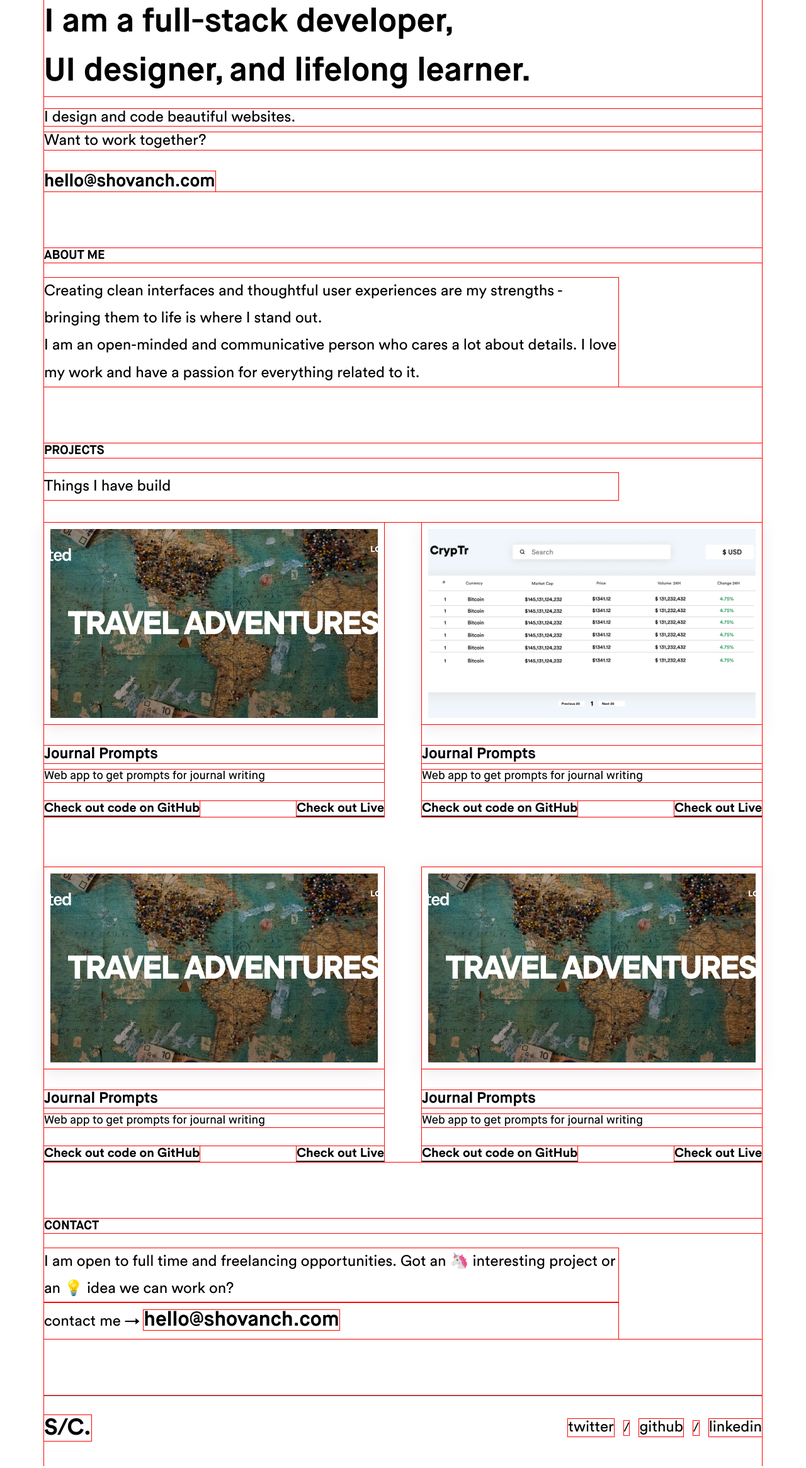
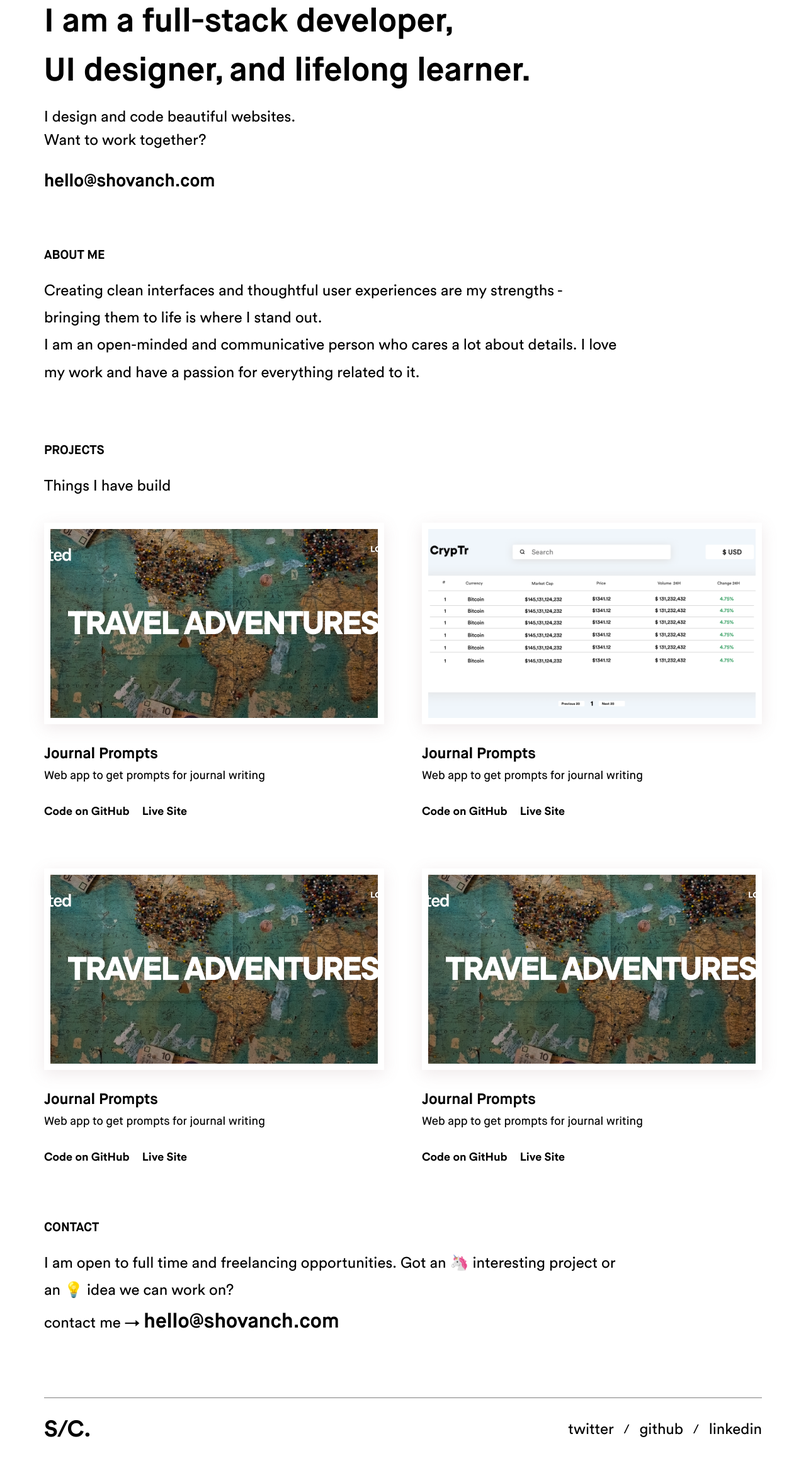
Before and after one commit to shovanch/portfolio, a website: page index.html in a window 1280 px wide. Shown: the part 351-2682 px from the top of the page at 63% size. Drawn offline with Linux system fonts and the light colour scheme.

Commit message:
Remove link borders

```diff
--- a/index.html
+++ b/index.html
@@ -15,82 +15,103 @@
     <div class="container">
       <header class="header">
         <a href="/" class="header__logo">S/C.</a>
-        <a href="" class="header__link">about me</a>
+        <a href="#about-me" class="header__link">about me</a>
         <span class="header__link-span">/</span>
-        <a href="" class="header__link">project</a>
+        <a href="#projects" class="header__link">projects</a>
         <span class="header__link-span">/</span>
-        <a href="" class="header__link">contact</a>
+        <a href="#contact" class="header__link">contact</a>
       </header>
 
       <section class="hero">
         <span class="wave">👋</span>
-        <h1 class="hero__heading">Hi, my name is Shovan</h1>
-        <h1 class="hero__heading hero__sub-heading">I am a full-stack developer,</br>UI designer, and lifelong learner.</h1>
+        <h1 class="hero__heading">Hi, my name is Shovan.</h1>
+        <h1 class="hero__heading hero__sub-heading">
+          I am a full-stack developer, <br />
+          UI designer, and lifelong learner.
+        </h1>
         <p class="hero__text">I design and code beautiful websites.</p>
         <p class="hero__text">Want to work together?</p>
         <a href="" class="hero__email">hello@shovanch.com</a>
       </section>
 
-      <section class="section-container">
+      <section class="section-container" id="about-me">
         <h1 class="section__heading">about me</h1>
-        <p class="section__text">Creating clean interfaces and thoughtful user experiences are my strengths - bringing them to life is where I stand out. </br>I am an open-minded and communicative person who cares a lot about details. I love my work and have a passion for everything related to it.</p>
+        <p class="section__text">
+          Creating clean interfaces and thoughtful user experiences are my
+          strengths - bringing them to life is where I stand out. <br />I am an
+          open-minded and communicative person who cares a lot about details. I
+          love my work and have a passion for everything related to it.
+        </p>
       </section>
 
-      <section class="section-container">
+      <section class="section-container" id="projects">
         <h1 class="section__heading">projects</h1>
         <p class="section__text">Things I have build</p>
         <div class="projects">
           <div class="project">
             <a href="" class="project__card">
-              <img src="./assets/images/p2.png" alt="" class="project__img">
+              <img src="./assets/images/p2.png" alt="" class="project__img" />
             </a>
             <h1 class="project__title">Journal Prompts</h1>
-            <p class="project__text">Web app to get prompts for journal writing</p>
+            <p class="project__text">
+              Web app to get prompts for journal writing
+            </p>
             <div class="project__links">
-              <a href="#" class="project__link">Check out code on GitHub </a>
-              <a href="#" class="project__link">Check out Live</a>
+              <a href="#" class="project__link">Code on GitHub </a>
+              <a href="#" class="project__link">Live Site</a>
             </div>
           </div>
           <div class="project">
             <a href="" class="project__card">
-              <img src="./assets/images/p1.png" alt="" class="project__img">
+              <img src="./assets/images/p1.png" alt="" class="project__img" />
             </a>
             <h1 class="project__title">Journal Prompts</h1>
-            <p class="project__text">Web app to get prompts for journal writing</p>
+            <p class="project__text">
+              Web app to get prompts for journal writing
+            </p>
             <div class="project__links">
-              <a href="#" class="project__link">Check out code on GitHub </a>
-              <a href="#" class="project__link">Check out Live</a>
+              <a href="#" class="project__link">Code on GitHub </a>
+              <a href="#" class="project__link">Live Site</a>
             </div>
           </div>
           <div class="project">
             <a href="" class="project__card">
-              <img src="./assets/images/p2.png" alt="" class="project__img">
+              <img src="./assets/images/p2.png" alt="" class="project__img" />
             </a>
             <h1 class="project__title">Journal Prompts</h1>
-            <p class="project__text">Web app to get prompts for journal writing</p>
+            <p class="project__text">
+              Web app to get prompts for journal writing
+            </p>
             <div class="project__links">
-              <a href="#" class="project__link">Check out code on GitHub </a>
-              <a href="#" class="project__link">Check out Live</a>
+              <a href="#" class="project__link">Code on GitHub </a>
+              <a href="#" class="project__link">Live Site</a>
             </div>
           </div>
           <div class="project">
             <a href="" class="project__card">
-              <img src="./assets/images/p2.png" alt="" class="project__img">
+              <img src="./assets/images/p2.png" alt="" class="project__img" />
             </a>
             <h1 class="project__title">Journal Prompts</h1>
-            <p class="project__text">Web app to get prompts for journal writing</p>
+            <p class="project__text">
+              Web app to get prompts for journal writing
+            </p>
             <div class="project__links">
-              <a href="#" class="project__link">Check out code on GitHub </a>
-              <a href="#" class="project__link">Check out Live</a>
+              <a href="#" class="project__link">Code on GitHub </a>
+              <a href="#" class="project__link">Live Site</a>
             </div>
           </div>
         </div>
       </section>
 
-      <section class="section-container">
-          <h1 class="section__heading">contact</h1>
-        <p class="section__text">I am open to full time and freelancing opportunities. Got an 🦄 interesting project or an 💡 idea we can work on?</p>
-        <p class="section__text">contact me →  <a href="#" class="contact__link">hello@shovanch.com</a></p>
+      <section class="section-container" id="contact">
+        <h1 class="section__heading">contact</h1>
+        <p class="section__text">
+          I am open to full time and freelancing opportunities. Got an 🦄
+          interesting project or an 💡 idea we can work on?
+        </p>
+        <p class="section__text">
+          contact me → <a href="#" class="contact__link">hello@shovanch.com</a>
+        </p>
       </section>
 
       <footer class="header footer">
--- a/scss/_layout.scss
+++ b/scss/_layout.scss
@@ -8,9 +8,6 @@
     padding-left: 7%;
   }
 }
-// * {
-//   outline: 1px solid red;
-// }
 
 /*****
 * HEADER
@@ -71,9 +68,9 @@
   }
 }
 
-* {
-  outline: 1px solid red;
-}
+// * {
+//   outline: 1px solid red;
+// }
 .wave {
   display: inline-block;
   margin-bottom: 2rem;
@@ -178,14 +175,14 @@
   }
   &__links {
     display: flex;
-    justify-content: space-between;
-    margin-top: 3rem;
+    margin-top: 3.6rem;
   }
   &__link {
     display: inline-block;
-    border-bottom: 2px solid #333;
+    margin-right: 2rem;
+    // border-bottom: 2px solid #333;
     color: #333;
-    font-size: 2rem;
+    font-size: 1.8rem;
     font-weight: bold;
   }
 
@@ -215,4 +212,11 @@
   padding-top: 3rem;
   padding-bottom: 4rem;
   border-top: 1px solid rgba(0, 0, 0, 0.5);
+
+  .header__logo {
+    @media screen and (max-width: 650px) {
+      flex-basis: auto;
+      margin-bottom: 0;
+    }
+  }
 }
```
Also changed, not shown: package.json (+1 -12 lines), css/style.css, 2 other files.
